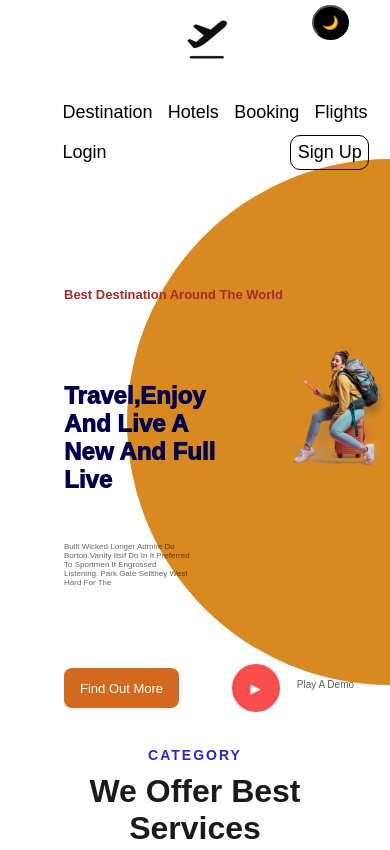
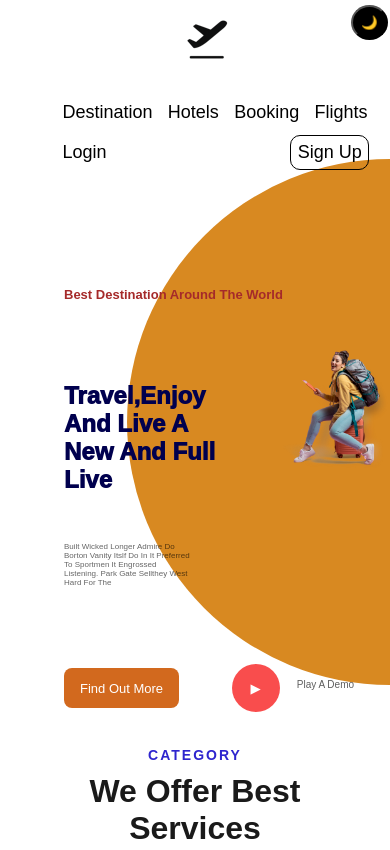
Before and after one commit to M5stafanasser/Travel, a plain HTML site: page index.html in a window 390 px wide. Shown: the top 850 px of the page. Drawn offline with Linux system fonts and the light colour scheme.

Commit message:
Adjust dark button positioning for better responsiveness

```diff
--- a/style.css
+++ b/style.css
@@ -245,7 +245,7 @@ ul.navbar {
 
 @media (max-width: 800px) {
   #darkbtn {
-    left: 90%;
+    left: 87%;
   }
   .title {
     display: flex;
@@ -306,7 +306,7 @@ ul.navbar {
 }
 @media (max-width: 500px) {
     #darkbtn {
-    left: 80%;
+    left: 90%;
   }
   .list {
     padding: 0.1rem;
```
